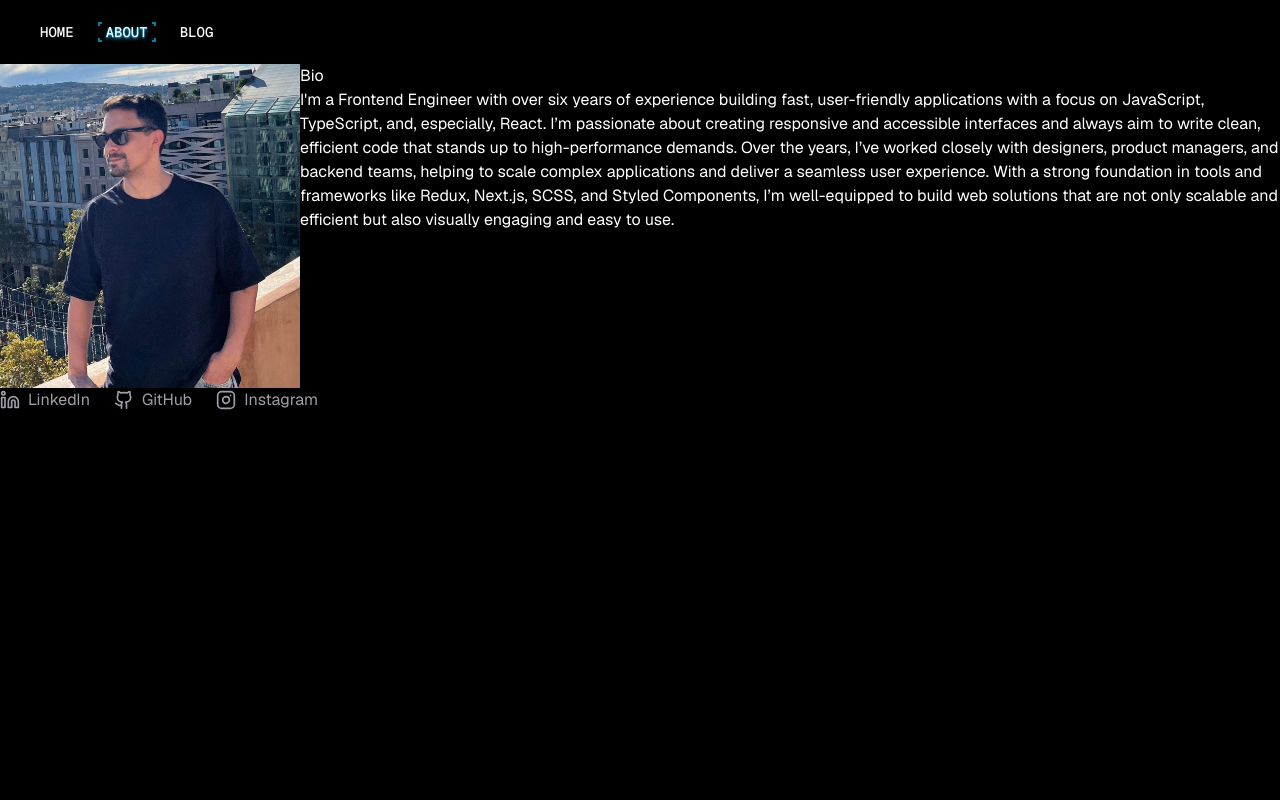
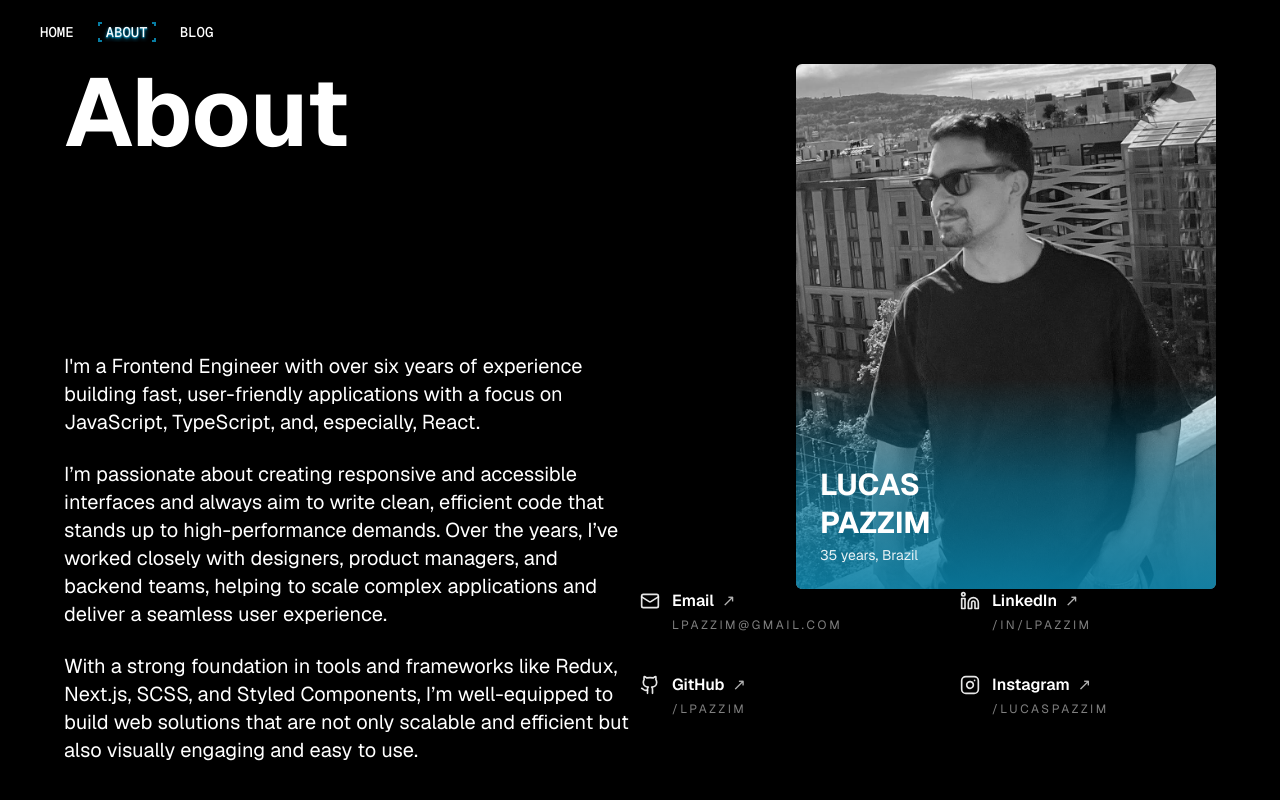
Before and after one commit to lpazzim/lp-web-app, a Next.js app: page /en/about in a window 1280 px wide. Built offline with nearby package versions, Linux system fonts and the light colour scheme.

Commit message:
about page almost done

```diff
--- a/app/[locale]/about/page.tsx
+++ b/app/[locale]/about/page.tsx
@@ -1,6 +1,6 @@
 import { useTranslations } from "next-intl";
 import Image from "next/image";
-import { Github, Linkedin, Instagram } from 'lucide-react';
+import { Github, Linkedin, Instagram, Mail } from 'lucide-react';
 
 export interface SocialLink {
   label: string;
@@ -12,6 +12,11 @@ export default function AboutPage(){
     const t = useTranslations('intro');
 
      const socialLinks: SocialLink[] = [
+       {
+      label: 'Email',
+      href: 'lpazzim@gmail.com',
+      icon: <Mail className="w-5 h-5" aria-hidden="true" />,
+    },
     {
       label: 'LinkedIn',
       href: 'https://www.linkedin.com/in/lpazzim/',
@@ -28,42 +33,118 @@ export default function AboutPage(){
       icon: <Instagram className="w-5 h-5" aria-hidden="true" />,
     },
   ];
+
+
+
+const displayHref = (href: string) => {
+  const value = href.replace(/^mailto:/, "").trim();
+  if (value.includes("@") && !value.startsWith("http")) return value.toLowerCase();
+  try {
+    const url = new URL(value);
+    return (url.pathname && url.pathname !== "/" ? url.pathname : url.host).replace(/\/$/, "");
+  } catch {
+    return value.replace(/^https?:\/\//, "").replace(/\/$/, "");
+  }
+};
+
+const toAnchorHref = (href: string) => {
+  const value = href.trim();
+  if (value.includes("@") && !value.startsWith("http") && !value.startsWith("mailto:")) {
+    return `mailto:${value}`;
+  }
+  return value;
+};
+
+
+
     return(
         <section aria-labelledby="about-heading">
-            <div className="container flex w-full mx-auto">
+          <div className="px-16 w-full flex md:h-[calc(100vh-100px)] flex-col-reverse md:flex-row justify-between">
+            <div className="container flex flex-col place-content-between w-full h-full mx-auto">
+                <h1 id="about-heading" className="text-white text-6xl md:text-8xl font-bold pb-8 md:pb-0">About</h1>
+                <div className="container space-y-6">
+                  <p className="text-white text-xl ">
+                    {t('bio1')}
+                  </p>
+                  <p className="text-white text-xl ">
+                    {t('bio2')}
+                  </p>
+                  <p className="text-white text-xl ">
+                    {t('bio3')}
+                  </p>
+                </div>
+            </div>
+            <div className="container flex items-end flex-col w-full h-full mx-auto">
+
+              <div className="relative w-full max-w-105 overflow-hidden rounded-sm aspect-2/3 sm:aspect-4/5">
                 <Image
                   src="/images/lucas-pazzim-about.jpeg"
                   alt="About Banner"
-                width={300}
-                height={200}
+                  fill
                   priority
+                  className="object-cover grayscale"
+                  sizes="(max-width: 640px) 100vw, 420px"
                 />
-              <div>
-                <h1 id="about-heading" className="text-white">Bio</h1>
-                <p className="text-white">
-                  {t('bio')}
+
+                <div
+                  className="
+                    absolute bottom-0 left-0 right-0
+                    h-[45%] sm:h-[40%]
+                    bg-linear-to-t
+                    from-[#087ea4]/90
+                    via-[#087ea4]/60
+                    to-transparent
+                  "
+                />
+
+                <div className="absolute bottom-0 left-0 right-0 p-4 sm:p-6 text-white">
+                  <h2 className="text-2xl sm:text-3xl font-bold leading-tight">
+                    LUCAS<br />PAZZIM
+                  </h2>
+
+                  <p className="mt-1 text-xs sm:text-sm opacity-90">
+                    35 years, Brazil
                   </p>
                 </div>
               </div>
-            <div className="container flex w-full mx-auto">
-               <nav aria-label="Social media links">
-              <ul className="flex items-center space-x-6">
-                {socialLinks.map((link) => (
-                  <li key={link.label}>
+
+              {/* <Image
+                className="rounded-sm"
+                src="/images/lucas-pazzim-about.jpeg"
+                alt="About Banner"
+                width={400}
+                height={600}
+                priority
+              /> */}
+                <div className="w-full">
+                  <div className="grid grid-cols-1 sm:grid-cols-2 gap-x-16 gap-y-10">
+                    {socialLinks.map((item) => (
                       <a
-                      href={link.href}
-                      target="_blank"
-                      rel="noopener noreferrer"
-                      className="flex items-center space-x-2 text-zinc-400 hover:text-zinc-100 transition-colors"
-                      aria-label={`Visit Lucas Pazzim on ${link.label}`}
+                        key={item.label}
+                        href={toAnchorHref(item.href)}
+                        target={item.href.startsWith("http") ? "_blank" : undefined}
+                        rel={item.href.startsWith("http") ? "noopener noreferrer" : undefined}
+                        className="group relative block"
                       >
-                      {link.icon}
-                      <span className="sr-only sm:not-sr-only sm:inline">{link.label}</span>
+                        <div className="relative flex items-start gap-3">
+                          <div className="mt-0.5 text-white/90">{item.icon}</div>
+
+                          <div className="min-w-0">
+                            <div className="flex items-center gap-2">
+                              <span className="text-base font-semibold text-white">{item.label}</span>
+                              <span className="text-white/70 transition-transform group-hover:translate-x-0.5">↗</span>
+                            </div>
+
+                            <div className="mt-1 text-xs uppercase tracking-[0.22em] text-white/50 truncate">
+                              {displayHref(item.href)}
+                            </div>
+                          </div>
+                        </div>
                       </a>
-                  </li>
                     ))}
-              </ul>
-            </nav>
+                  </div>
+                </div>
+            </div>
           </div>
         </section>
     )
--- a/messages/en.json
+++ b/messages/en.json
@@ -10,7 +10,9 @@
   },
   "intro": {
     "title": "Frontend Developer",
-    "bio": "I'm a Frontend Engineer with over six years of experience building fast, user-friendly applications with a focus on JavaScript, TypeScript, and, especially, React. I’m passionate about creating responsive and accessible interfaces and always aim to write clean, efficient code that stands up to high-performance demands. Over the years, I’ve worked closely with designers, product managers, and backend teams, helping to scale complex applications and deliver a seamless user experience. With a strong foundation in tools and frameworks like Redux, Next.js, SCSS, and Styled Components, I’m well-equipped to build web solutions that are not only scalable and efficient but also visually engaging and easy to use.",
+    "bio1": "I'm a Frontend Engineer with over six years of experience building fast, user-friendly applications with a focus on JavaScript, TypeScript, and, especially, React.",
+    "bio2": "I’m passionate about creating responsive and accessible interfaces and always aim to write clean, efficient code that stands up to high-performance demands. Over the years, I’ve worked closely with designers, product managers, and backend teams, helping to scale complex applications and deliver a seamless user experience.",
+    "bio3": "With a strong foundation in tools and frameworks like Redux, Next.js, SCSS, and Styled Components, I’m well-equipped to build web solutions that are not only scalable and efficient but also visually engaging and easy to use.",
     "skills": "Skills"
   },
   "projects": {
```
Lines whose indentation alone changed are shown as unchanged.
